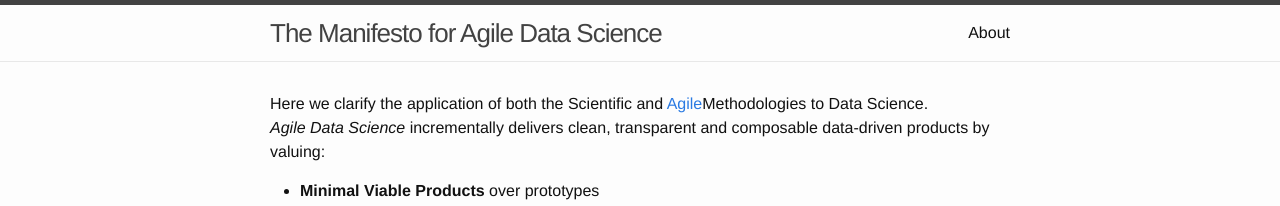
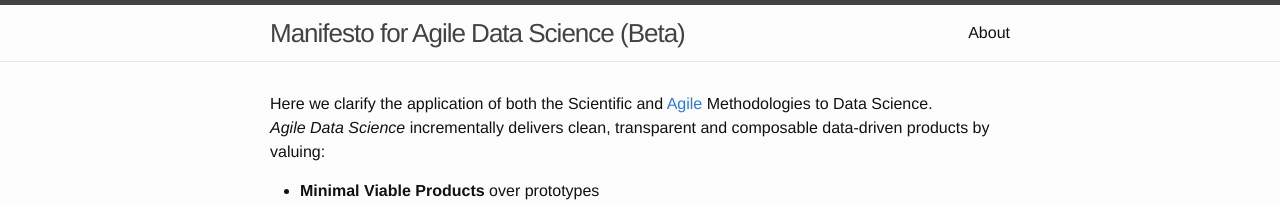
Before and after one commit to gm-spacagna/datasciencemanifesto-copy, a Jekyll site: the page built from index.md, in a window 1280 px wide. Shown: the top 206 px of the page. Built offline with Jekyll 4.4.1, drawn with Linux system fonts in a browser that asks for light colours.

Commit message:
fixed title and space

```diff
--- a/_config.yml
+++ b/_config.yml
@@ -1,8 +1,8 @@
 # Site settings
-title: The Manifesto for Agile Data Science
+title: Manifesto for Agile Data Science (Beta)
 email: agile-data-science-manifesto@googlegroups.com
 description: > # this means to ignore newlines until "baseurl:"
-  The Manifesto for Agile Data Science.
+  Manifesto for Agile Data Science.
 #baseurl: "/data-science-manifesto" # the subpath of your site, e.g. /blog/
 #url: "http://datasciencemanifesto.com" # the base hostname & protocol for your site
 #twitter_username: jekyllrb
--- a/index.md
+++ b/index.md
@@ -10,7 +10,7 @@ exclude_from_nav: true
 
 
 
-Here we clarify the application of both the Scientific and [Agile](http://www.agilemanifesto.org/)Methodologies to Data Science.
+Here we clarify the application of both the Scientific and [Agile](http://www.agilemanifesto.org/) Methodologies to Data Science.
 *Agile Data Science* incrementally delivers clean, transparent and composable data-driven products by valuing:
 
  - **Minimal Viable Products** over prototypes
```
